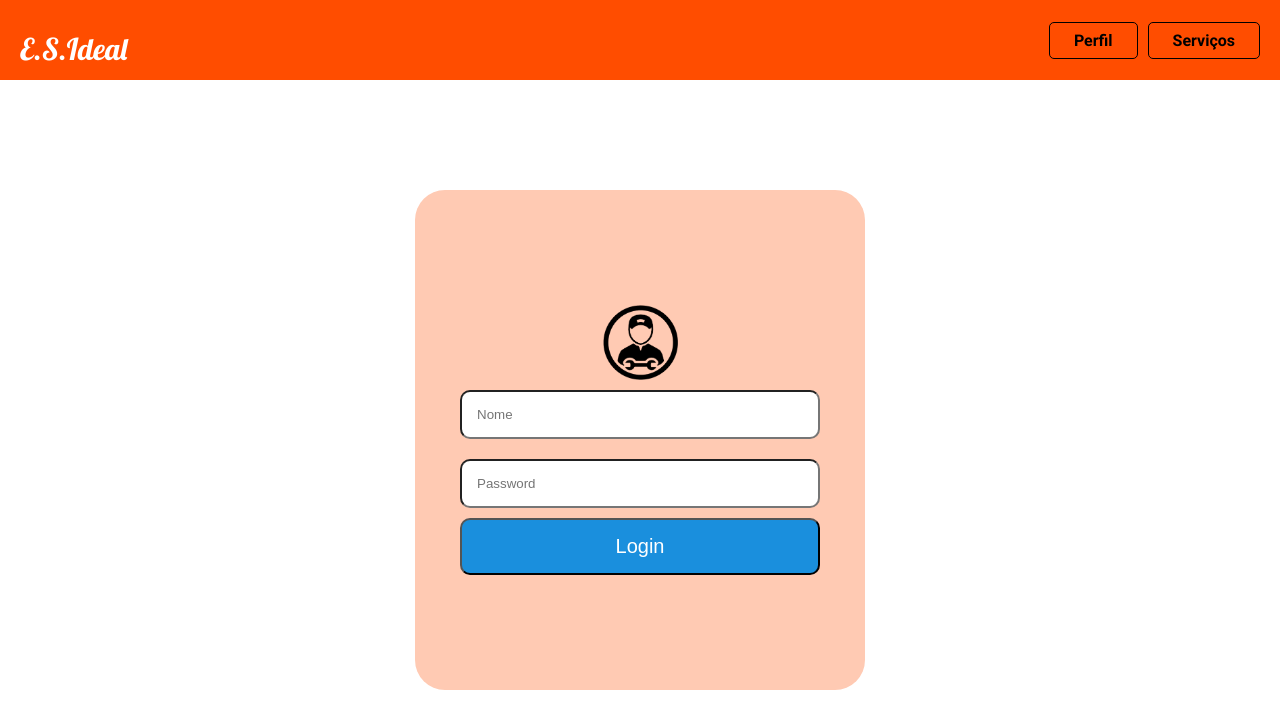
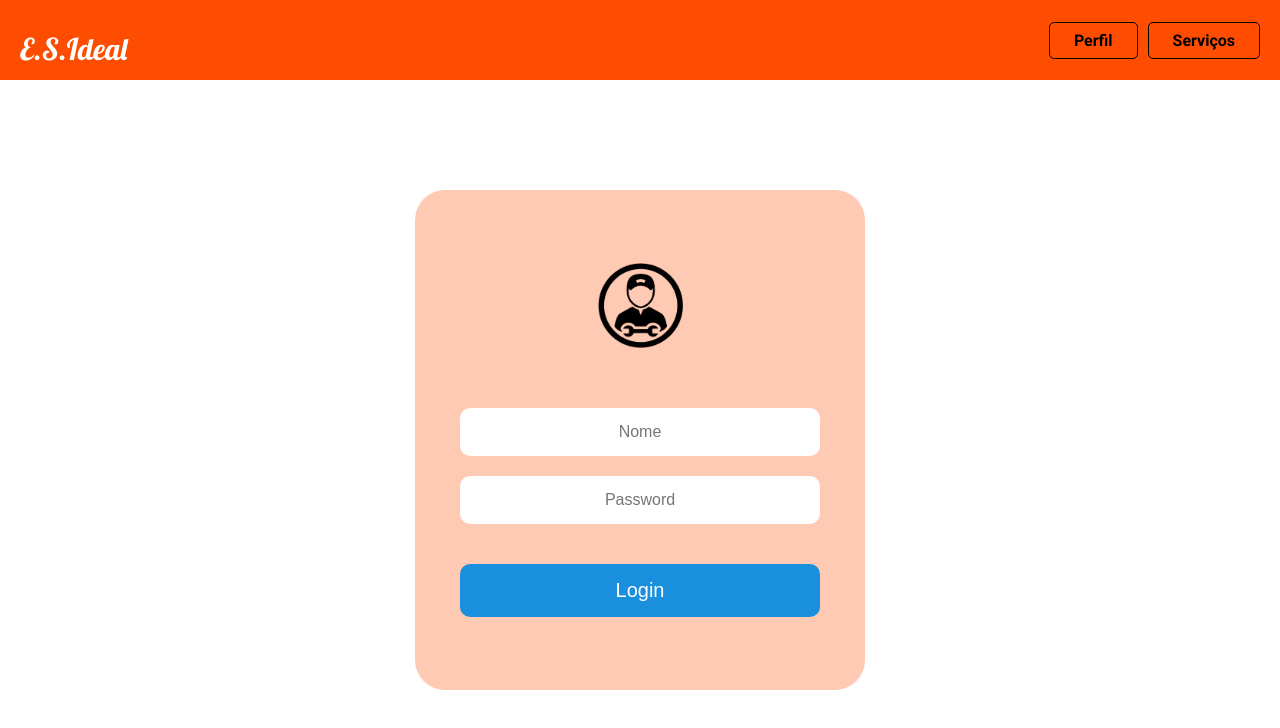
Before and after one commit to LordVader626/IPM, a Vue app in the folder esideal/: page /login in a window 1280 px wide. Shown: the top 728 px of the page. Built offline with nearby package versions, Linux system fonts and the light colour scheme.

Commit message:
minimal visual changes

```diff
--- a/esideal/src/pages/Login.vue
+++ b/esideal/src/pages/Login.vue
@@ -2,7 +2,7 @@
     <div class="layout">
         <div class="card">
             <!-- Logo Mecanico -->
-            <img src="../assets/mechanic.png" alt="Mechanic Logo" id="mecPic"/>
+            <img src="../assets/mechanic.png" alt="Mechanic Logo" class="mecPic"/>
             <!-- Input Nome -->
             <input type="text" placeholder="Nome" class="input-field">
             <!-- Input Password -->
@@ -14,16 +14,12 @@
 </template>
 
 <style scoped>
+
 .layout{
     display: flex;
     align-items: center;
     justify-content: center;
     height: 90vh; /* Ter em conta a Navbar */
-}
-
-#mecPic {
-    width: 75px;
-    height: 75px;
 }
 
 .card {
@@ -37,12 +33,21 @@
     border-radius: 30px;
 }
 
+.mecPic {
+    width: 85px;
+    height: 85px;
+    margin-bottom: 50px;
+}
+
 .input-field {
     width: 80%;
     padding: 15px;
     margin: 10px 0;
     background-color: white;
     border-radius: 10px;
+    border: none;
+    font-size: 16px;
+    text-align: center;
 }
 
 .login-button {
@@ -53,5 +58,8 @@
     border-radius: 10px;
     cursor: pointer;
     font-size: 20px;
+    border: none;
+    margin-top: 30px;
 }
+
 </style>
```
